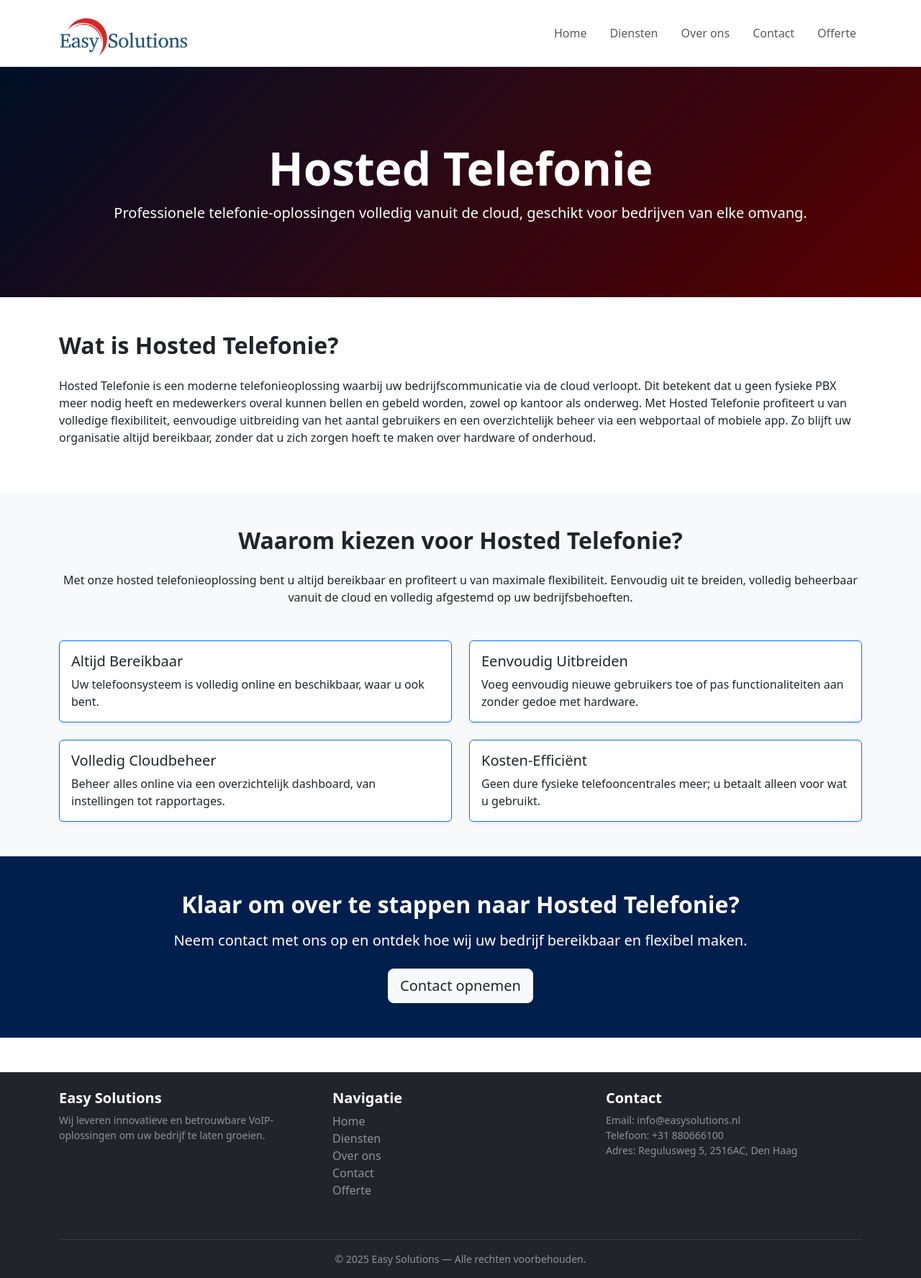
After one commit to O-Turan/Easy-Solutions2, a Symfony app: template templates/diensten/hosted_telefonie.html.twig in a window 1280 px wide. The commit adds this page. Shown: the whole page at 72% size. Run offline with Twig, Linux system fonts and the light colour scheme; the template is opened without the code that fills it, so the values that code supplies are empty; some libraries are stand-ins or nearby versions.

```diff
--- /dev/null
+++ b/templates/diensten/hosted_telefonie.html.twig
@@ -0,0 +1,98 @@
+{% extends 'base.html.twig' %}
+
+{% block title %}Hosted Telefonie - Easy Solutions{% endblock %}
+
+{% block body %}
+
+    <!-- HERO SECTION -->
+    <section class="d-flex align-items-center text-white" style="height: 40vh; background: linear-gradient(135deg, #001f4d, #b30000); position: relative;">
+        <div style="position: absolute; inset: 0; background: rgba(0,0,0,0.5);"></div>
+        <div class="container position-relative text-center">
+            <h1 class="display-3 fw-bold">Hosted Telefonie</h1>
+            <p class="lead mb-0">Professionele telefonie-oplossingen volledig vanuit de cloud, geschikt voor bedrijven van elke omvang.</p>
+        </div>
+    </section>
+
+    <!-- UITLEG HOSTED TELEFONIE -->
+    <section class="py-5 bg-white">
+        <div class="container">
+            <h2 class="fw-bold mb-4">Wat is Hosted Telefonie?</h2>
+            <p>
+                Hosted Telefonie is een moderne telefonieoplossing waarbij uw bedrijfscommunicatie via de cloud verloopt.
+                Dit betekent dat u geen fysieke PBX meer nodig heeft en medewerkers overal kunnen bellen en gebeld worden,
+                zowel op kantoor als onderweg. Met Hosted Telefonie profiteert u van volledige flexibiliteit,
+                eenvoudige uitbreiding van het aantal gebruikers en een overzichtelijk beheer via een webportaal of mobiele app.
+                Zo blijft uw organisatie altijd bereikbaar, zonder dat u zich zorgen hoeft te maken over hardware of onderhoud.
+            </p>
+        </div>
+    </section>
+
+    <!-- INFORMATIE SECTION -->
+    <section class="py-5 bg-light">
+        <div class="container">
+            <h2 class="fw-bold text-center mb-4">Waarom kiezen voor Hosted Telefonie?</h2>
+            <p class="text-center mb-5">
+                Met onze hosted telefonieoplossing bent u altijd bereikbaar en profiteert u van maximale flexibiliteit.
+                Eenvoudig uit te breiden, volledig beheerbaar vanuit de cloud en volledig afgestemd op uw bedrijfsbehoeften.
+            </p>
+
+            <div class="row g-4">
+
+                <div class="col-md-6">
+                    <div class="card h-100 shadow-sm border-primary">
+                        <div class="card-body">
+                            <h5 class="card-title">Altijd Bereikbaar</h5>
+                            <p class="card-text">
+                                Uw telefoonsysteem is volledig online en beschikbaar, waar u ook bent.
+                            </p>
+                        </div>
+                    </div>
+                </div>
+
+                <div class="col-md-6">
+                    <div class="card h-100 shadow-sm border-primary">
+                        <div class="card-body">
+                            <h5 class="card-title">Eenvoudig Uitbreiden</h5>
+                            <p class="card-text">
+                                Voeg eenvoudig nieuwe gebruikers toe of pas functionaliteiten aan zonder gedoe met hardware.
+                            </p>
+                        </div>
+                    </div>
+                </div>
+
+                <div class="col-md-6">
+                    <div class="card h-100 shadow-sm border-primary">
+                        <div class="card-body">
+                            <h5 class="card-title">Volledig Cloudbeheer</h5>
+                            <p class="card-text">
+                                Beheer alles online via een overzichtelijk dashboard, van instellingen tot rapportages.
+                            </p>
+                        </div>
+                    </div>
+                </div>
+
+                <div class="col-md-6">
+                    <div class="card h-100 shadow-sm border-primary">
+                        <div class="card-body">
+                            <h5 class="card-title">Kosten-Efficiënt</h5>
+                            <p class="card-text">
+                                Geen dure fysieke telefooncentrales meer; u betaalt alleen voor wat u gebruikt.
+                            </p>
+                        </div>
+                    </div>
+                </div>
+
+            </div>
+        </div>
+    </section>
+
+    <!-- CTA SECTION -->
+    <section class="py-5 text-center text-white" style="background: #001f4d;">
+        <div class="container">
+            <h2 class="fw-bold mb-3">Klaar om over te stappen naar Hosted Telefonie?</h2>
+            <p class="lead mb-4">Neem contact met ons op en ontdek hoe wij uw bedrijf bereikbaar en flexibel maken.</p>
+            <a href="/contact" class="btn btn-light btn-lg text-dark">Contact opnemen</a>
+        </div>
+    </section>
+
+{% endblock %}
--- /dev/null
+++ b/templates/diensten/pbx.html.twig
@@ -0,0 +1 @@
+\
```
Also changed, not shown: src/Controller/DienstenController.php (+49 -0 lines), templates/diensten/index.html.twig (+17 -8 lines), templates/diensten/hosted_pbx.html.twig (added), templates/diensten/kpn.html.twig (added), templates/diensten/mobiele_app.html.twig (added), templates/diensten/nummerportering.html.twig (added), templates/diensten/sip_trunk.html.twig (added), templates/diensten/white_label.html.twig (added).
